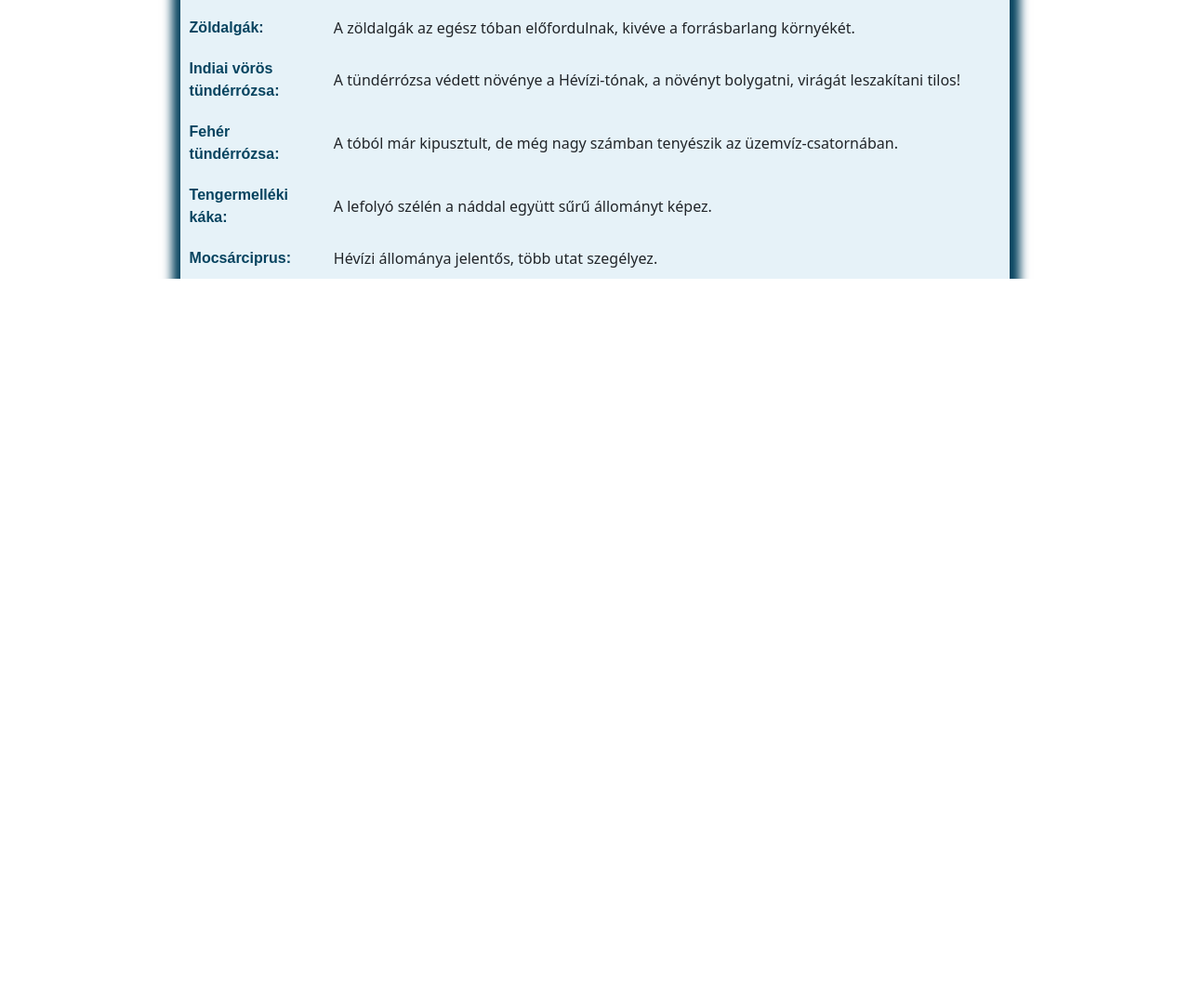
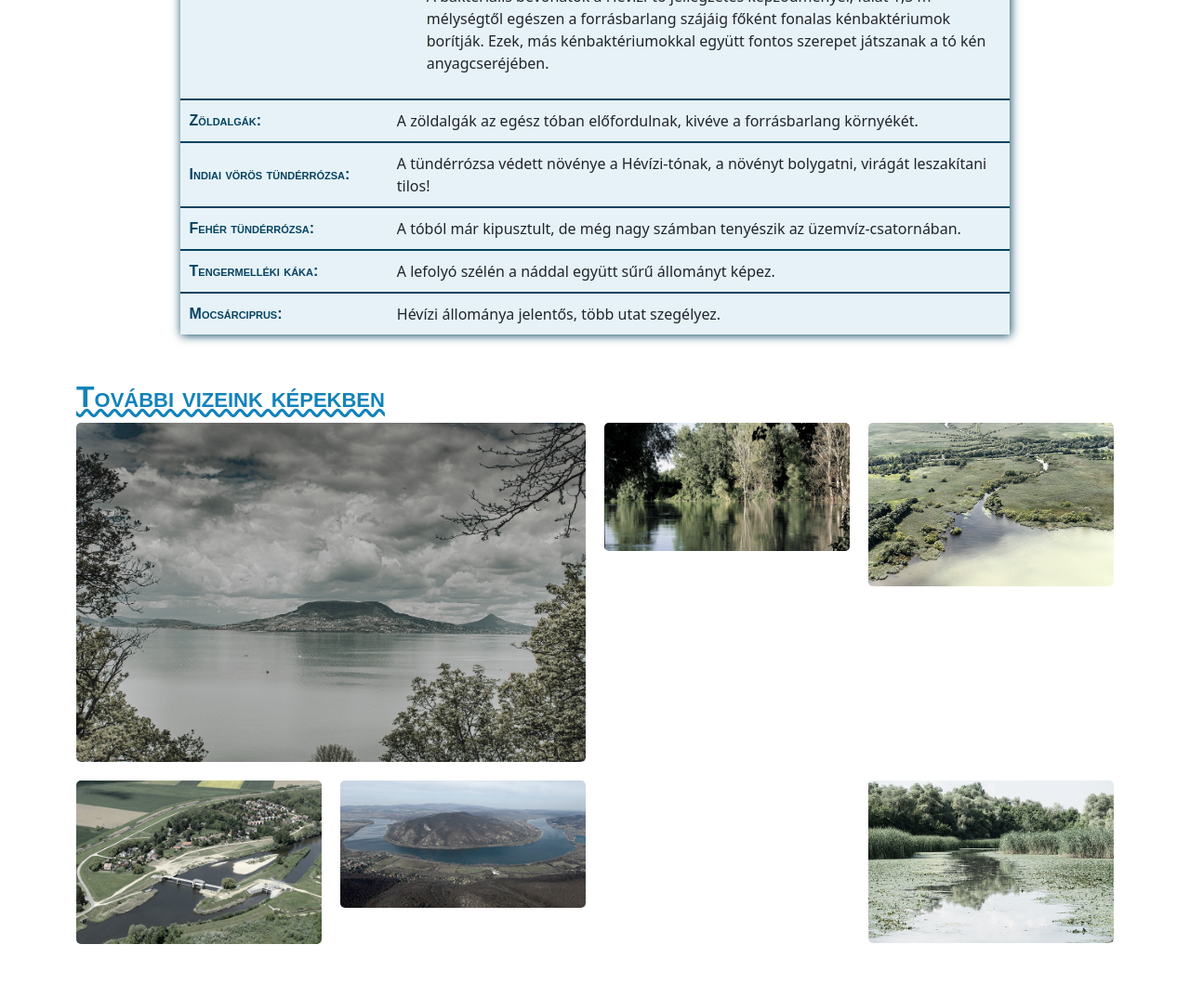
Before and after one commit to Konlll/SJW2024_Geczi_Kornel, a plain HTML site: page sjw2024_ford02_magyarorszagvizei/forras/index.html in a window 1280 px wide. Shown: the part 1887-2960 px from the top of the page at 93% size. Before the commit the page ends 2187 px from the top, so only its background shows below. Drawn offline with nearby package versions, Linux system fonts and the light colour scheme; a web font is replaced by a local one.

Commit message:
15:45 changes

```diff
--- a/sjw2024_ford02_magyarorszagvizei/forras/css/style.css
+++ b/sjw2024_ford02_magyarorszagvizei/forras/css/style.css
@@ -50,7 +50,7 @@ h2 {
 table {
     width: 80%;
     margin: auto;
-    box-shadow: 1px 1px 10px 10px var(--dark-blue);
+    box-shadow: 1px 1px 10px var(--dark-blue);
 }
 
 td, th {
@@ -72,11 +72,17 @@ thead tr, tbody tr td:first-child {
 tbody tr td:first-child {
     color: var(--dark-blue);
     font-weight: bold;
+    font-variant: small-caps;
+    width: 25%;
 }
 
 th {
     text-align: center;
     color: #fff;
+}
+
+tbody tr {
+    border-top: 2px solid var(--dark-blue);
 }
 
 tbody tr td {
@@ -87,6 +93,47 @@ tbody tr td:hover {
     background-color: rgba(18, 131, 185, 0.7);
 }
 
+.other-images {
+    display: grid;
+    grid-template-columns: repeat(4, 1fr);
+    grid-template-rows: repeat(3, 1fr);
+    gap: 20px;
+}
+
+.column {
+    border-radius: 5px;
+    filter: grayscale(60%);
+}
+
+.column.c-1 {
+    grid-column: 1/3;
+}
+
+.column.c-6 {
+    grid-column: 3/3;
+    grid-row: 1/3;
+}
+
+footer {
+    display: flex;
+    justify-content: center;
+    align-items: center;
+    color: #fff;
+    font-size: 1.5rem;
+    display: flex;
+    justify-content: center;
+    align-items: center;
+    font-family: var(--font);
+    letter-spacing: 3px;
+    position: relative;
+}
+
+footer h1 {
+    position: absolute;
+    top: 240px;
+    text-shadow: 5px 5px 10px #000;
+}
+
 @media(max-width: 992px) {
     header h1 {
         font-size: 1.5rem;
--- a/sjw2024_ford02_magyarorszagvizei/forras/index.html
+++ b/sjw2024_ford02_magyarorszagvizei/forras/index.html
@@ -145,7 +145,7 @@
           </p>
         </div>
       </div>
-      <table>
+      <table class="my-5">
         <thead>
           <tr>
             <th colspan="2">Hévízi-tó növényvilága</th>
@@ -210,7 +210,52 @@
           </tr>
         </tbody>
       </table>
+
+      <h2>További vizeink képekben</h2>
+      <div class="other-images">
+        <img
+          src="img/balaton.jpg"
+          alt="Balaton"
+          title="Balaton (Készítette: Posza Róbert - Pixabay)"
+          class="img-fluid column c-1"
+        />
+        <img
+          class="img-fluid column"
+          src="img/zala.jpg"
+          alt="Zala"
+          title="Zala folyó (Készítette: Civertan - Wikimedia )"
+        />
+        <img
+          class="img-fluid column"
+          src="img/raba.jpg"
+          alt="Rába"
+          title="Rába folyó (Készítette: Civertan - Wikimedia )"
+        />
+        <img
+          class="img-fluid column"
+          src="img/dunakanyar.jpg"
+          alt="Dunakanyar"
+          title="Dunakanyar (Készítette: Civertan - Wikimedia)"
+        />
+        <img
+          class="img-fluid column"
+          src="img/tiszato.jpg"
+          alt="Tisza-tó"
+          title="Tisza-tó (Készítette: Frank Paul Silye - Wikimedia )"
+        />
+        <img
+          class="img-fluid column c-6"
+          src="img/tisza.jpg"
+          alt="Tisza"
+          title="Tisza (Készítette: Takkk - Wikimedia )"
+        />
+      </div>
     </div>
+
+    <footer>
+      <img src="img/wave.svg" alt="" />
+      <h1>Skills Junior 2024 - Webfejlesztő kategória - Géczi Kornél</h1>
+    </footer>
 
     <script
       src="https://cdn.jsdelivr.net/npm/bootstrap@5.3.3/dist/js/bootstrap.bundle.min.js"
```
